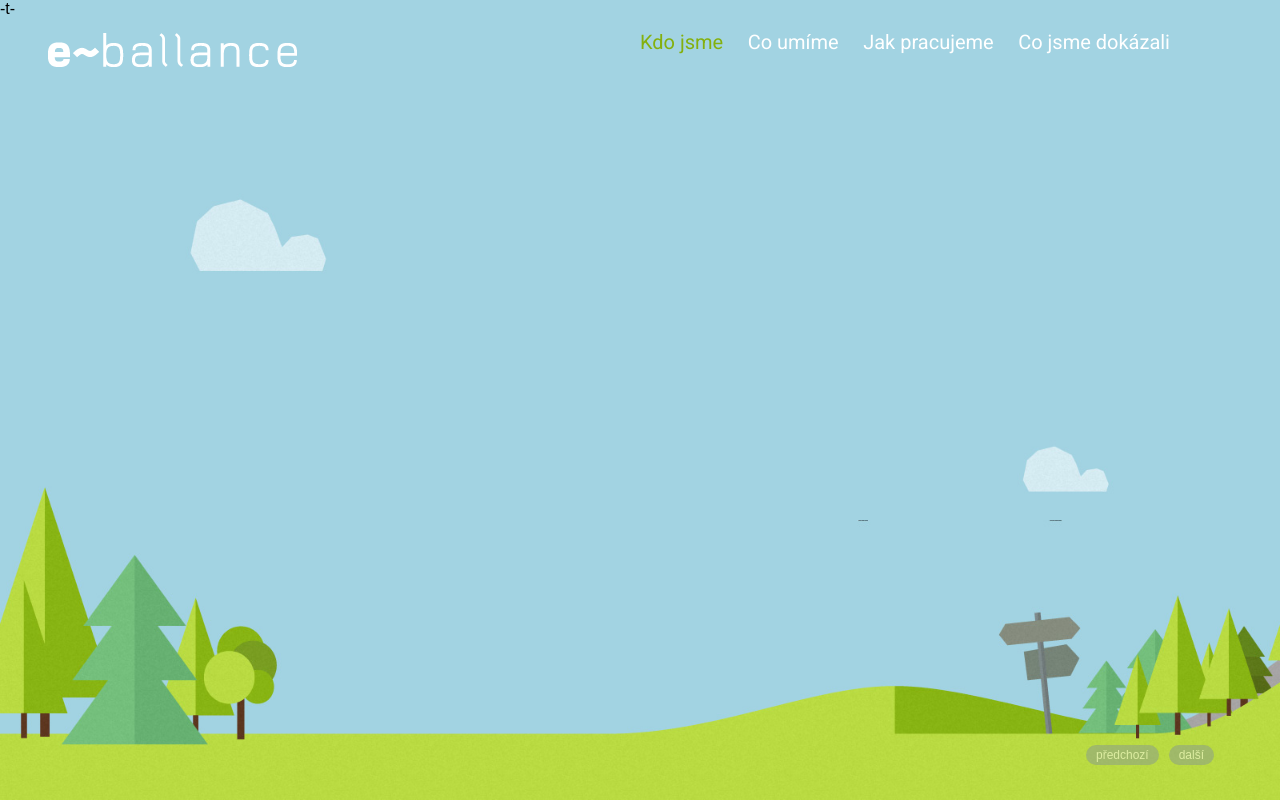
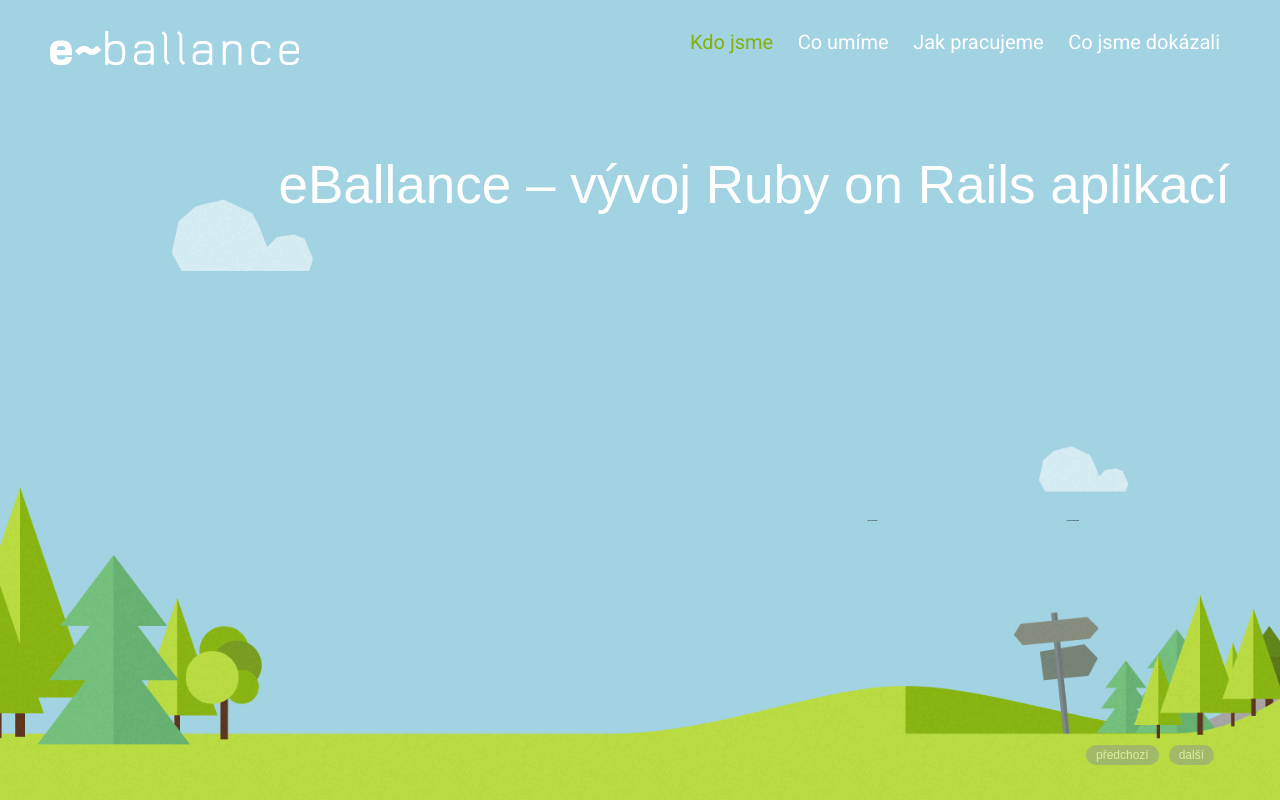
Before and after one commit to pajasevi/e-balance, a plain HTML site: page index.html in a window 1280 px wide. Drawn offline with Linux system fonts and the light colour scheme.

Commit message:
added headlines

```diff
--- a/index.html
+++ b/index.html
@@ -24,10 +24,10 @@
       </header>
       <div class="content">
         <section id="kdo-jsme">
-          -t-
+          <h2>eBallance – vývoj Ruby on Rails aplikací</h2>
         </section>
         <section id="co-umime">
-          -t-
+          <h2>Nejčastěji pracujeme pro startupy</h2>
         </section>
         <section id="jak-pracujeme">
           -t-
--- a/less/styles.less
+++ b/less/styles.less
@@ -20,8 +20,8 @@
 
   .logo img {
     position: absolute;
-    top: 2em;
-    left: 3em;
+    top: 30px;
+    left: 50px;
     z-index: 9999;
   }
 }
@@ -36,6 +36,7 @@
   ul {
     padding: 0;
     margin: 0;
+    text-align: right;
   }
 
   li {
@@ -83,16 +84,34 @@
     width: 100%;
     height: 100%;
     background-repeat: no-repeat;
-    background-position: center center;
-    background-size: 100% 100%;
+    background-position: center top;
+    background-size: cover;
+
+    h2 {
+      font-size: 53px;
+      font-weight: 300;
+      color: #fff;
+    }
   }
 }
 
 #kdo-jsme {
   background-image: url('../img/page1.jpg');
+
+  h2 {
+    position: absolute;
+    right: 50px;
+    top: 110px;
+  }
 }
 #co-umime {
   background-image: url('../img/page2.jpg');
+
+  h2 {
+    position: absolute;
+    left: 50px;
+    top: 110px;
+  }
 }
 #jak-pracujeme {
   background-image: url('../img/page3.jpg');
```
Also changed, not shown: css/main.css.
